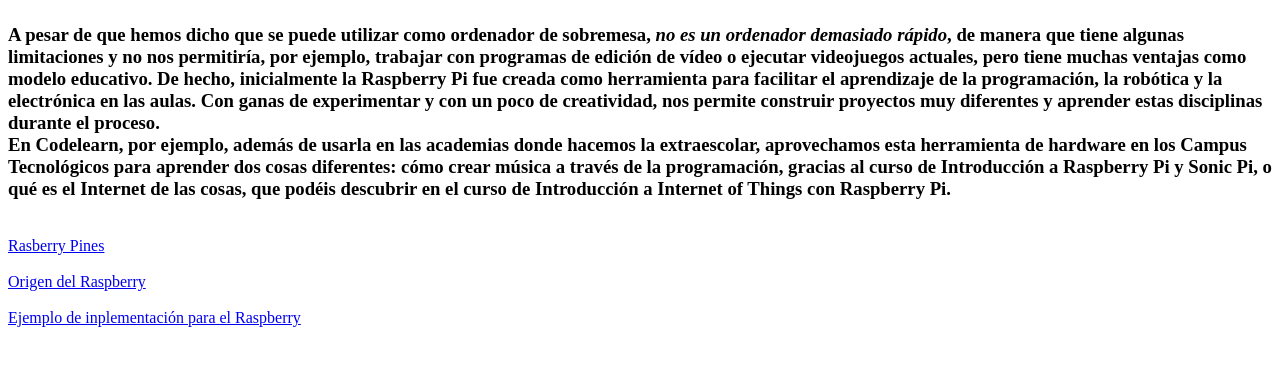
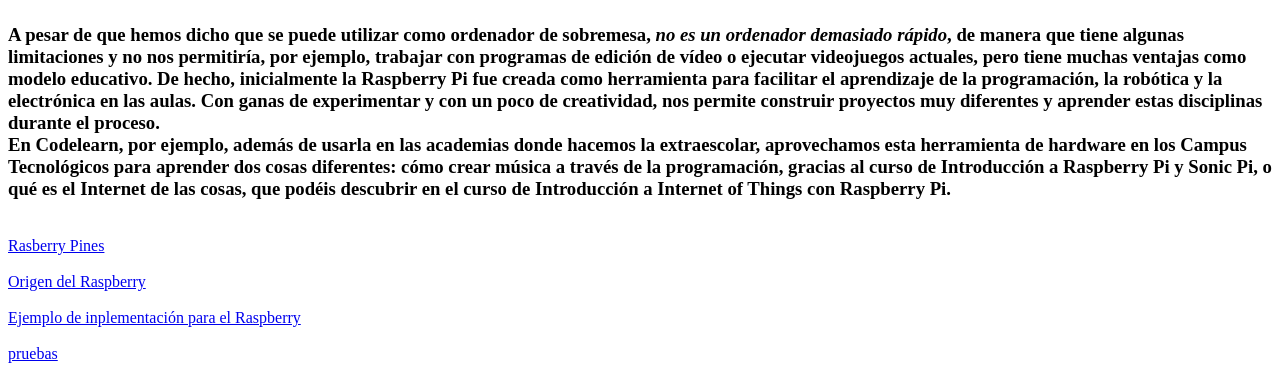
Before and after one commit to AlmaCHD/Microcontrolador-Arduino-Raspberry-Pi-Pico, a plain HTML site: page index.html in a window 1280 px wide. Shown: the part 1332-1703 px from the top of the page. Before the commit the page ends 1667 px from the top, so only its background shows below. Drawn offline with Linux system fonts and the light colour scheme.

Commit message:
Update index.html

```diff
--- a/index.html
+++ b/index.html
@@ -28,3 +28,6 @@ En Codelearn, por ejemplo, además de usarla en las academias donde hacemos la e
 <br>
 <br>
 <a href="implementación raspberry.html"> Ejemplo de inplementación para el Raspberry</a>
+<br>
+<br>
+<a href="prueba.html"> pruebas</a>
```
